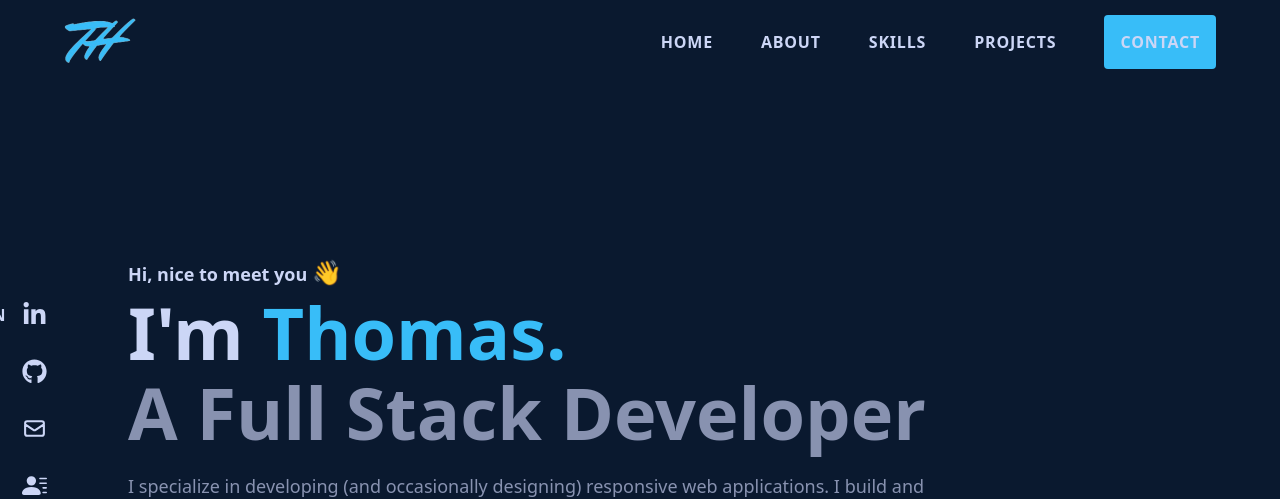
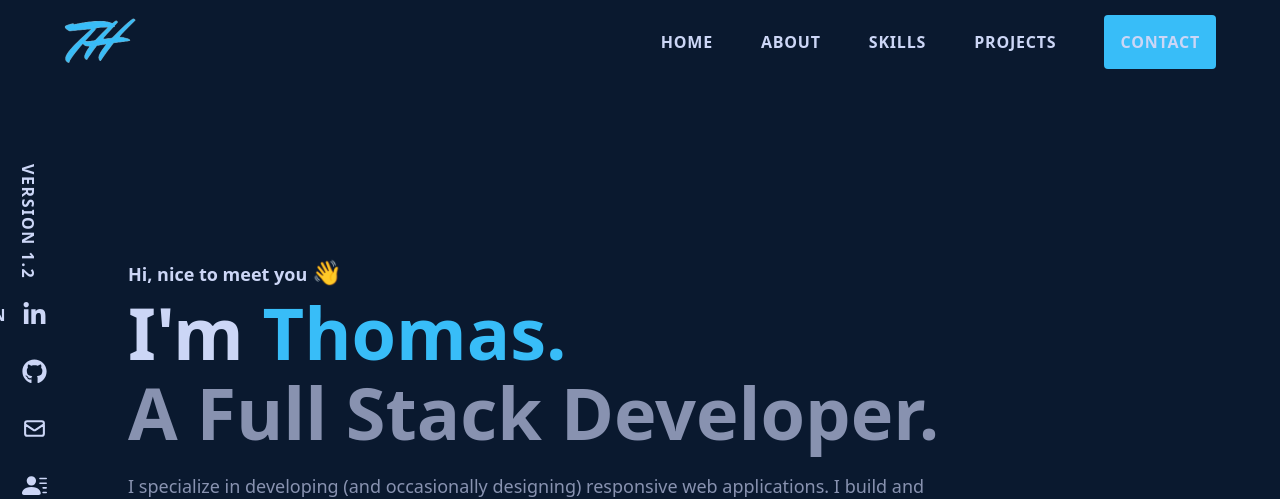
Before and after one commit to thomasthuynh/personal-portfolio, a React (Vite) app: page / in a window 1280 px wide. Shown: the top 499 px of the page. Built offline with nearby package versions, Linux system fonts and the light colour scheme.

Commit message:
Added version to Home. Testing style adjustments on Nav

```diff
--- a/src/components/Home.jsx
+++ b/src/components/Home.jsx
@@ -42,7 +42,7 @@ const Home = () => {
           }}
           className="text-4xl font-semibold text-gray sm:text-5xl lg:text-6xl xl:text-7xl"
         >
-          A Full Stack Developer
+          A Full Stack Developer.
         </motion.h2>
         <motion.p
           initial="hidden"
@@ -53,12 +53,11 @@ const Home = () => {
             hidden: { opacity: 0, x: 50 },
             visible: { opacity: 100, x: 0 },
           }}
-          className="pb-4 pt-6 text-gray lg:text-lg w-full md:w-5/6"
+          className="w-full pb-4 pt-6 text-gray md:w-5/6 lg:text-lg"
         >
-          I specialize in developing (and occasionally
-          designing) responsive web applications. I build and
-          enhance a wide range of projects, utilizing a variety of both
-          front-end and back-end technologies.
+          I specialize in developing (and occasionally designing) responsive web
+          applications. I build and enhance a wide range of projects, utilizing
+          a variety of both front-end and back-end technologies.
         </motion.p>
         <motion.ul
           initial="hidden"
@@ -118,7 +117,7 @@ const Home = () => {
           <motion.div
             initial="hidden"
             whileInView="visible"
-            transition={{ delay: 3.25, duration: 0.75 }}
+            transition={{ delay: 3.75, duration: 0.5 }}
             viewport={{ once: true }}
             variants={{
               hidden: { opacity: 0, y: 20 },
@@ -130,12 +129,26 @@ const Home = () => {
         </Link>
       </div>
 
+      <motion.div
+        initial="hidden"
+        whileInView="visible"
+        transition={{ delay: 2.25, duration: 0.5 }}
+        viewport={{ once: true }}
+        variants={{
+          hidden: { opacity: 0, y: -20, rotate: 90 },
+          visible: { opacity: 100, y: 0, rotate: 90 },
+        }}
+        className="fixed left-4 top-[140px] z-50 origin-bottom-left rotate-90 font-semibold uppercase tracking-widest text-white hidden xl:flex"
+      >
+        <p>Version 1.2</p>
+      </motion.div>
+
       <div className="fixed bottom-1/2 left-0 hidden translate-y-1/2 xl:flex">
         <ul className="flex flex-col font-semibold uppercase text-white">
           <motion.li
             initial="hidden"
             whileInView="visible"
-            transition={{ delay: 2.25, duration: 0.5 }}
+            transition={{ delay: 2.5, duration: 0.5 }}
             viewport={{ once: true }}
             variants={{
               hidden: { opacity: 0, y: -20 },
@@ -156,7 +169,7 @@ const Home = () => {
           <motion.li
             initial="hidden"
             whileInView="visible"
-            transition={{ delay: 2.5, duration: 0.5 }}
+            transition={{ delay: 2.75, duration: 0.5 }}
             viewport={{ once: true }}
             variants={{
               hidden: { opacity: 0, y: -20 },
@@ -177,7 +190,7 @@ const Home = () => {
           <motion.li
             initial="hidden"
             whileInView="visible"
-            transition={{ delay:2.75, duration: 0.5 }}
+            transition={{ delay: 3, duration: 0.5 }}
             viewport={{ once: true }}
             variants={{
               hidden: { opacity: 0, y: -20 },
@@ -197,7 +210,7 @@ const Home = () => {
           <motion.li
             initial="hidden"
             whileInView="visible"
-            transition={{ delay: 3, duration: 0.5 }}
+            transition={{ delay: 3.25, duration: 0.5 }}
             viewport={{ once: true }}
             variants={{
               hidden: { opacity: 0, y: -20 },
@@ -221,7 +234,7 @@ const Home = () => {
       <motion.div
         initial="hidden"
         whileInView="visible"
-        transition={{ delay: 3.25, duration: 0.5 }}
+        transition={{ delay: 3.5, duration: 0.5 }}
         viewport={{ once: true }}
         variants={{
           hidden: { opacity: 0, y: -20 },
@@ -232,7 +245,7 @@ const Home = () => {
       <motion.div
         initial="hidden"
         whileInView="visible"
-        transition={{ delay: 3.25, duration: 0.5 }}
+        transition={{ delay: 3.5, duration: 0.5 }}
         viewport={{ once: true }}
         variants={{
           hidden: { opacity: 0, y: -20 },
--- a/src/components/Nav.jsx
+++ b/src/components/Nav.jsx
@@ -13,7 +13,7 @@ const Nav = () => {
     <motion.nav
       initial="hidden"
       whileInView="visible"
-      transition={{ delay: 3.5, duration: 0.75 }}
+      transition={{ delay: 3.75, duration: 0.5 }}
       viewport={{ once: true }}
       variants={{
         hidden: { opacity: 0, y: -20 },
```
